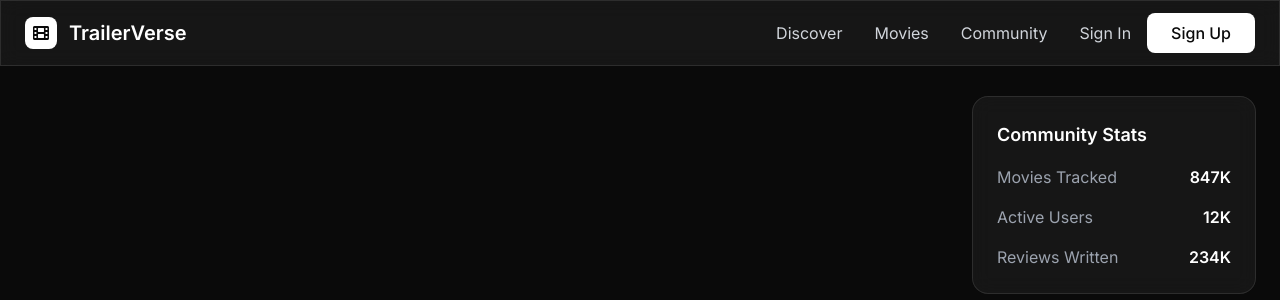
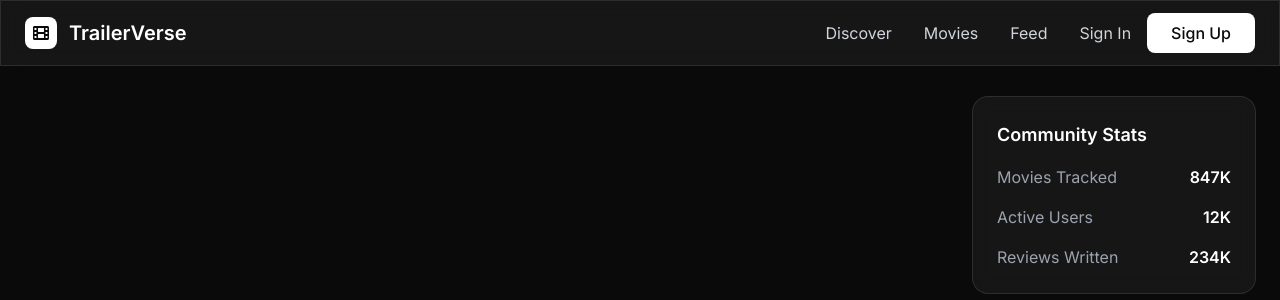
Before and after one commit to JittoJoseph/TrailerVerse, a PHP site: page /TrailerVerse/ in a window 1280 px wide. Shown: the top 300 px of the page. Run offline with PHP 8.4, Linux system fonts and the light colour scheme; data that the repository does not hold is empty; some libraries are stand-ins or nearby versions.

Commit message:
change community to Feed

```diff
--- a/includes/header.php
+++ b/includes/header.php
@@ -11,7 +11,7 @@
     <div class="hidden md:flex items-center space-x-8">
       <a href="index.php" class="text-gray-300 hover:text-white transition-colors">Discover</a>
       <a href="#" class="text-gray-300 hover:text-white transition-colors">Movies</a>
-      <a href="#" class="text-gray-300 hover:text-white transition-colors">Community</a>
+      <a href="#" class="text-gray-300 hover:text-white transition-colors">Feed</a>
 
       <?php if (isset($_SESSION['username'])): ?>
         <div class="flex items-center space-x-4">
```
